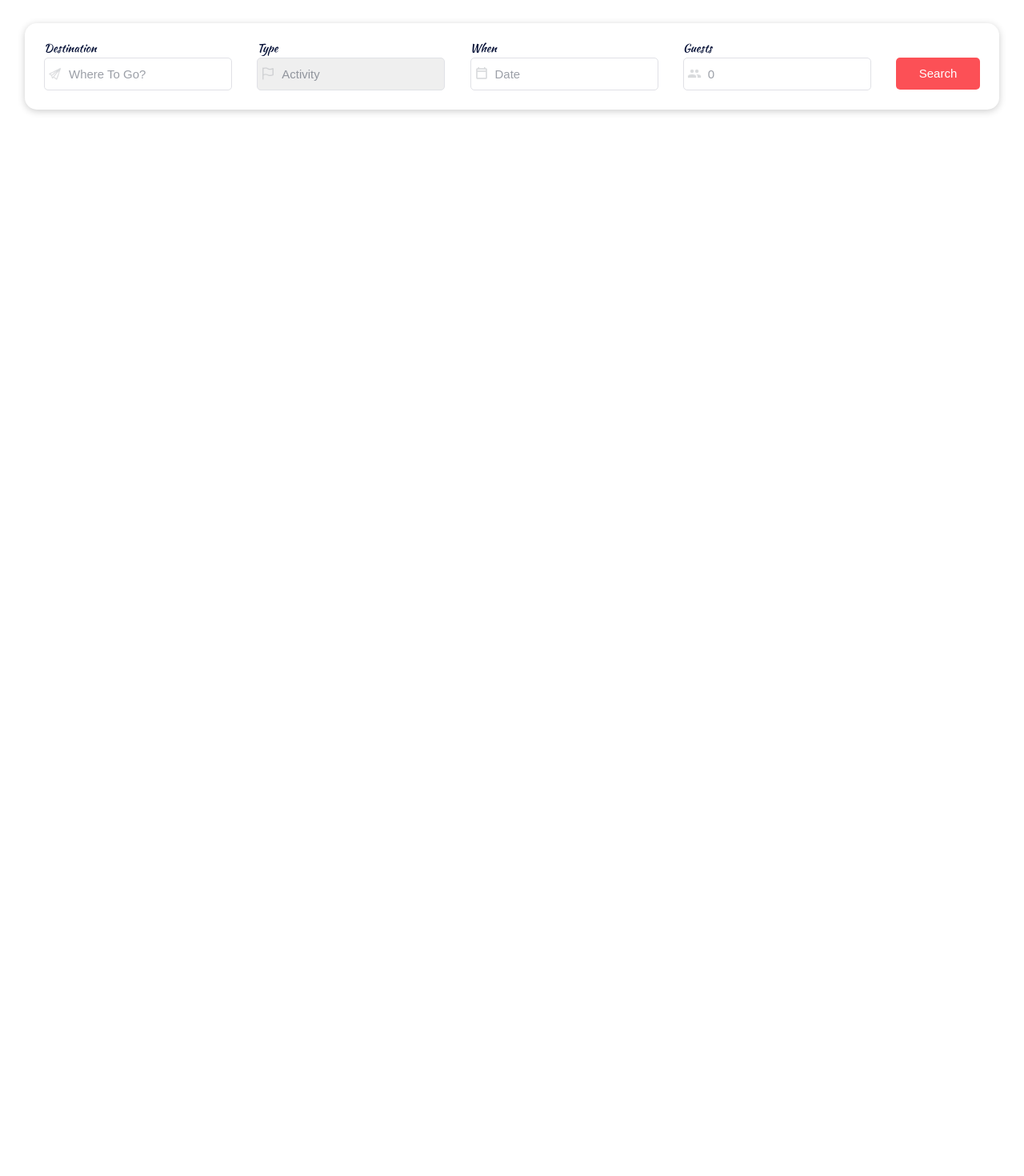
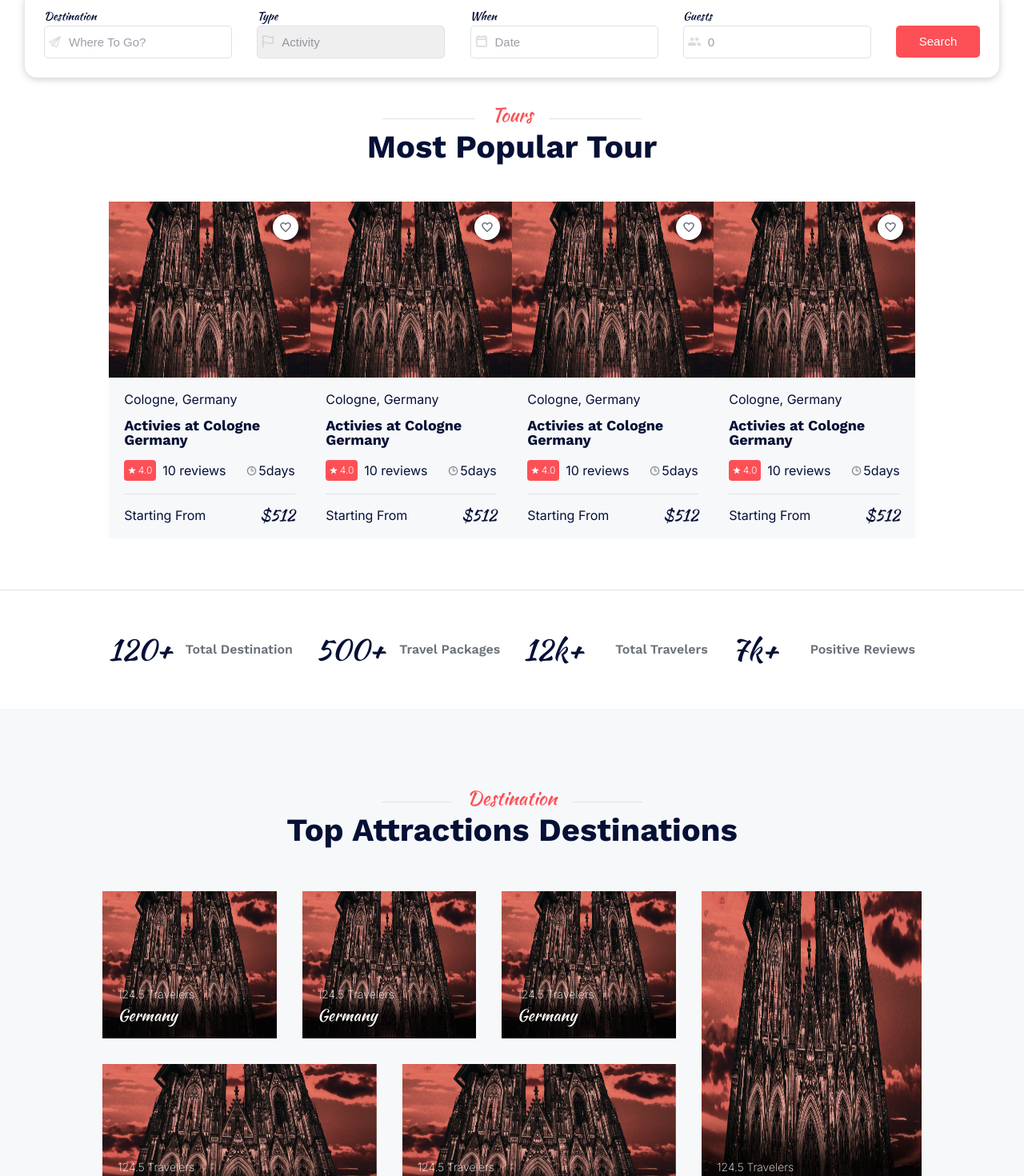
Before and after one commit to gabristle/last-challenge-travels, a React (Vite) app in the folder frontend/: page / in a window 1280 px wide. Shown: the part 591-2061 px from the top of the page at 80% size. Before the commit the page ends 800 px from the top, so only its background shows below. Built offline with nearby package versions, Linux system fonts and the light colour scheme.

Commit message:
feat: tour and destinations section

```diff
--- a/frontend/src/components/DestinationCard/index.tsx
+++ b/frontend/src/components/DestinationCard/index.tsx
@@ -4,11 +4,12 @@ interface DestinationCardProps {
     image: string
     travelers: number
     destination: string
+    id?: string
 }
 
-function DestinationCard({ image, travelers, destination }: DestinationCardProps) {
+function DestinationCard({ image, travelers, destination, id }: DestinationCardProps) {
   return (
-    <div className={styles.destinationContainer}>
+    <div className={styles.destinationContainer} id={id}>
         <div className={styles.gradient}>
         </div>
         <img src={image} alt={`${destination} photo`} className={styles.destinationImg}/>
--- a/frontend/src/components/DestinationCard/style.module.css
+++ b/frontend/src/components/DestinationCard/style.module.css
@@ -1,6 +1,6 @@
 .destinationContainer {
-    width: 300px;
-    height: 220px;
+    width: 100%;
+    height: 100%;
     position: relative;
     color: white;
 }
--- a/frontend/src/components/SectionHeader/index.tsx
+++ b/frontend/src/components/SectionHeader/index.tsx
@@ -1,13 +1,14 @@
 import styles from './style.module.css'
 
 interface SectionHeaderProps {
-    title: string
-    subtitle: string
+  title: string
+  subtitle: string
+  className?: string
 }
 
-function SectionHeader({ title, subtitle }: SectionHeaderProps) {
+function SectionHeader({ title, subtitle, className }: SectionHeaderProps) {
   return (
-    <div className={styles.container}>
+    <div className={`${styles.container} ${className}`}>
         <div className={styles.titleRow}>
             <div className={styles.line}></div>
             <h1 className={styles.title}>{title}</h1>
--- a/frontend/src/pages/Home/index.tsx
+++ b/frontend/src/pages/Home/index.tsx
@@ -3,6 +3,10 @@ import LoginSignup from "../../components/LoginSignup"
 import SearchCard from "../../components/SearchCard"
 import mainImg from "../../assets/mainImage.png"
 import styles from "./style.module.css"
+import SectionHeader from "../../components/SectionHeader"
+import TourCard from "../../components/TourCard"
+import Statistic from "../../components/Statistic"
+import DestinationCard from "../../components/DestinationCard"
 
 function Home() {
   return (
@@ -15,6 +19,41 @@ function Home() {
           <img src={mainImg} alt="cologne cathedral photo" className={styles.mainImg}/>
           <SearchCard className={styles.searchCard}></SearchCard>
         </section>
+        <section className={`${styles.tourSection} ${styles.section}`}>
+          <SectionHeader title={'Tours'} subtitle={'Most Popular Tour'} className={styles.sectionHeader}></SectionHeader>
+          <div className={styles.cards}>
+            <TourCard image={mainImg} location={'Cologne, Germany'} tour={'Activies at Cologne Germany'} grade={4} reviews={10} duration={5} cost={512}></TourCard>
+            <TourCard image={mainImg} location={'Cologne, Germany'} tour={'Activies at Cologne Germany'} grade={4} reviews={10} duration={5} cost={512}></TourCard>
+            <TourCard image={mainImg} location={'Cologne, Germany'} tour={'Activies at Cologne Germany'} grade={4} reviews={10} duration={5} cost={512}></TourCard>
+            <TourCard image={mainImg} location={'Cologne, Germany'} tour={'Activies at Cologne Germany'} grade={4} reviews={10} duration={5} cost={512}></TourCard>
+          </div>
+        </section>
+        <div className={styles.line}></div>
+        <section className={`${styles.statistics} ${styles.section}`}>
+          <Statistic value={'120+'} text={'Total Destination'}/>
+          <Statistic value={'500+'} text={'Travel Packages'}/>
+          <Statistic value={'12k+'} text={'Total Travelers'}/>
+          <Statistic value={'7k+'} text={'Positive Reviews'}/>
+        </section>
+        <section className={`${styles.destinations} ${styles.section}`}>
+          <SectionHeader title={'Destination'} subtitle={'Top Attractions Destinations'}></SectionHeader>
+          <div className={styles.destinationsGrids}>
+            <div className={styles.gridsContainer}>
+              <div className={styles.destinationsGrid}>
+                <DestinationCard image={mainImg} travelers={124.500} destination={'Germany'}/>
+                <DestinationCard image={mainImg} travelers={124.500} destination={'Germany'}/>
+                <DestinationCard image={mainImg} travelers={124.500} destination={'Germany'}/>
+              </div>
+              <div className={`${styles.destinationsGrid} ${styles.gridSecondRow}`}>
+                <DestinationCard image={mainImg} travelers={124.500} destination={'Germany'}/>
+                <DestinationCard image={mainImg} travelers={124.500} destination={'Germany'}/>
+              </div>
+            </div>
+            <div className={styles.destination}>
+              <DestinationCard image={mainImg} travelers={124.500} destination={'Germany'}/>
+            </div>
+          </div>
+        </section>
       </main>
     </>
   )
--- a/frontend/src/pages/Home/style.module.css
+++ b/frontend/src/pages/Home/style.module.css
@@ -1,11 +1,15 @@
 .mainImg {
     width: 100%;
+}
+
+.section {
+    padding: 0rem 8.5rem;
 }
 
 .searchCard {
     position: absolute;
     z-index: 999;
-    top: 620px;
+    top: 580px;
 }
 
 .mainSection {
@@ -13,3 +17,62 @@
     flex-direction: column;
     align-items: center;
 }
+
+.tourSection {
+    margin-top: 9rem;
+    margin-bottom: 4rem;
+}
+
+.sectionHeader {
+    margin-bottom: 3rem;
+}
+
+.cards {
+    display: flex;
+    justify-content: space-between;
+}
+
+.line {
+    height: 1px;
+    width: 100%;
+    background-color: var(--gray);
+}
+
+.statistics {
+    display: flex;
+    justify-content: space-between;
+    margin: 3.5rem 0rem;
+}
+
+.destinations {
+    background-color: var(--ligth-gray);
+    padding: 100px 8rem;
+}
+
+.destinationsGrids {
+    display: flex;
+    gap: 2rem;
+    height: 400px;
+    margin-top: 3.5rem;
+}
+
+.destinationsGrid {
+    display: flex;
+    height: 275px;
+    gap: 2rem;
+}
+
+.gridsContainer {
+    display: flex;
+    flex-direction: column;
+    gap: 2rem;
+}
+
+.gridSecondRow {
+    width: 100%;
+    align-items: stretch;
+}
+
+.destination :first-child{
+    width: 275px;
+}
```
Also changed, not shown: frontend/src/pages/Login/style.module.css (line endings or trailing spaces).
